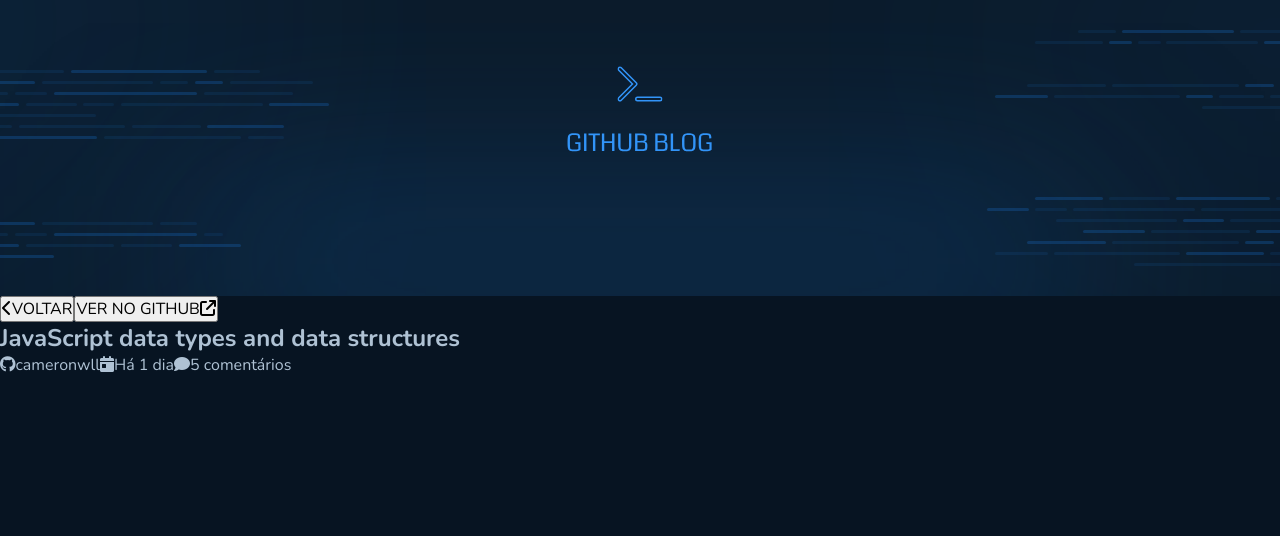
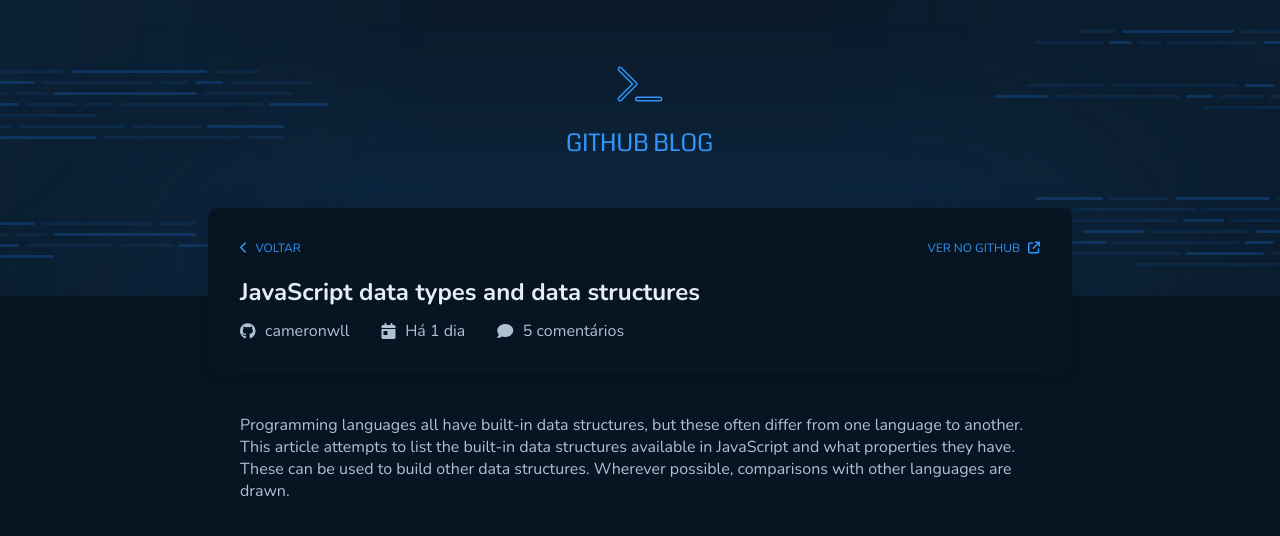
Before and after one commit to Nicoleboliveira/github-blog, a React (Vite) app: page /issue/1 in a window 1280 px wide. Shown: the top 536 px of the page. Built offline with nearby package versions, Linux system fonts and the light colour scheme.

Commit message:
style: finalizar a pagina IssueDetais

```diff
--- a/src/components/ProfileCard/styles.ts
+++ b/src/components/ProfileCard/styles.ts
@@ -17,6 +17,7 @@
     z-index: 1;
     margin-top: 8.75rem;
     gap: 2rem;
+    box-shadow: 0px 2px 28px rgba(0, 0, 0, 0.2);
   }
 
   .container {
--- a/src/pages/IssueDetails/index.tsx
+++ b/src/pages/IssueDetails/index.tsx
@@ -17,7 +17,7 @@
             </button>
           </div>
           <h2>JavaScript data types and data structures</h2>
-          <div>
+          <div className="information">
             <span>
               <i className="fa-brands fa-github icon-git"></i>
               cameronwll
@@ -33,6 +33,15 @@
             </span>
           </div>
         </div>
+
+        <div className="content">
+          Programming languages all have built-in data structures, but these
+          often differ from one language to another. This article attempts to
+          list the built-in data structures available in JavaScript and what
+          properties they have. These can be used to build other data
+          structures. Wherever possible, comparisons with other languages are
+          drawn.
+        </div>
       </div>
     </IssueDetailsContainer>
   );
--- a/src/pages/IssueDetails/styles.ts
+++ b/src/pages/IssueDetails/styles.ts
@@ -1,2 +1,64 @@
 import styled from "styled-components";
-export const IssueDetailsContainer = styled.div``;
+export const IssueDetailsContainer = styled.div`
+  .container {
+    display: grid;
+    align-items: center;
+    justify-content: center;
+    position: absolute;
+    z-index: 1;
+    top: 4rem;
+    left: 50%;
+    transform: translateX(-50%);
+    margin-top: 9rem;
+  }
+
+  .card {
+    background: ${(props) => props.theme["base-background"]};
+    display: grid;
+    padding: 2rem;
+    border-radius: 10px;
+    min-width: 54rem;
+    box-shadow: 0px 2px 28px rgba(0, 0, 0, 0.2);
+  }
+
+  .buttons {
+    display: flex;
+    align-items: center;
+    justify-content: space-between;
+
+    button {
+      all: unset;
+      color: ${(props) => props.theme["blue"]};
+      font-size: 0.75rem;
+      display: flex;
+      justify-content: center;
+      align-items: center;
+      gap: 0.5rem;
+    }
+  }
+
+  h2 {
+    color: ${(props) => props.theme["base-title"]};
+    font-size: 1.5rem;
+    margin-top: 1.25rem;
+  }
+
+  .information {
+    display: flex;
+    align-items: center;
+    gap: 2rem;
+    margin-top: 0.75rem;
+
+    span {
+      display: flex;
+      align-items: center;
+      justify-content: center;
+      gap: 0.6rem;
+    }
+  }
+
+  .content {
+    display: flex;
+    padding: 2.5rem 2rem;
+  }
+`;
```
